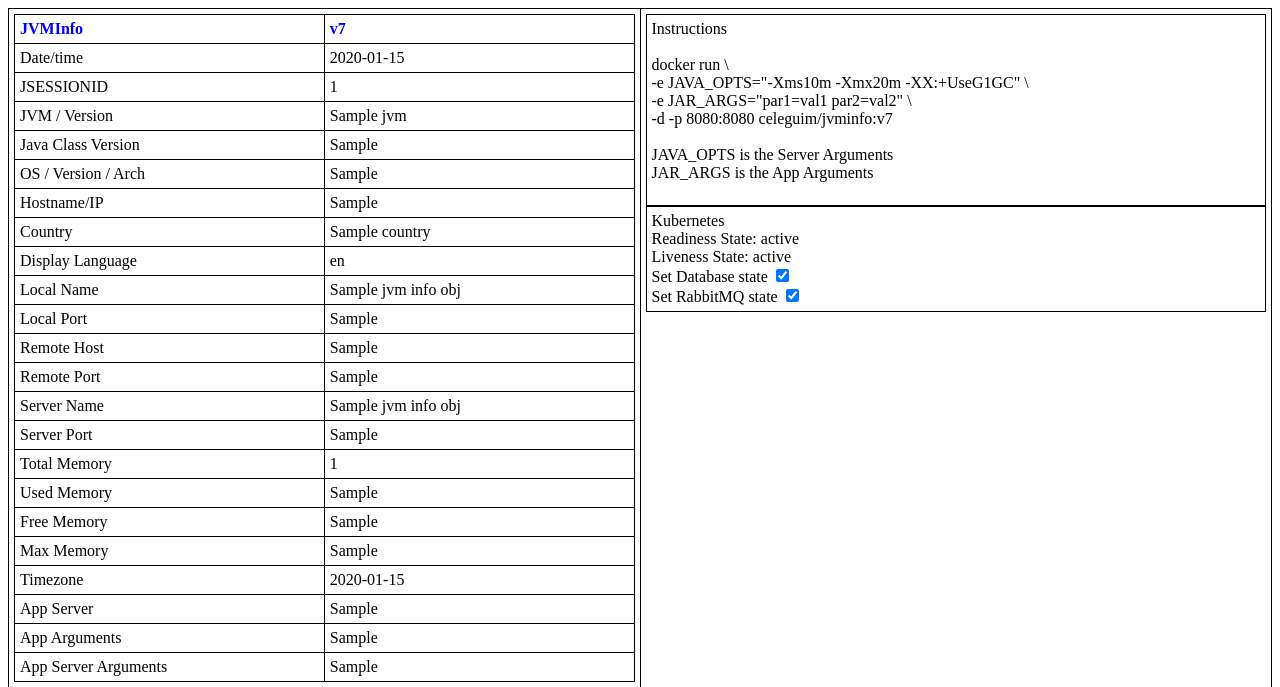
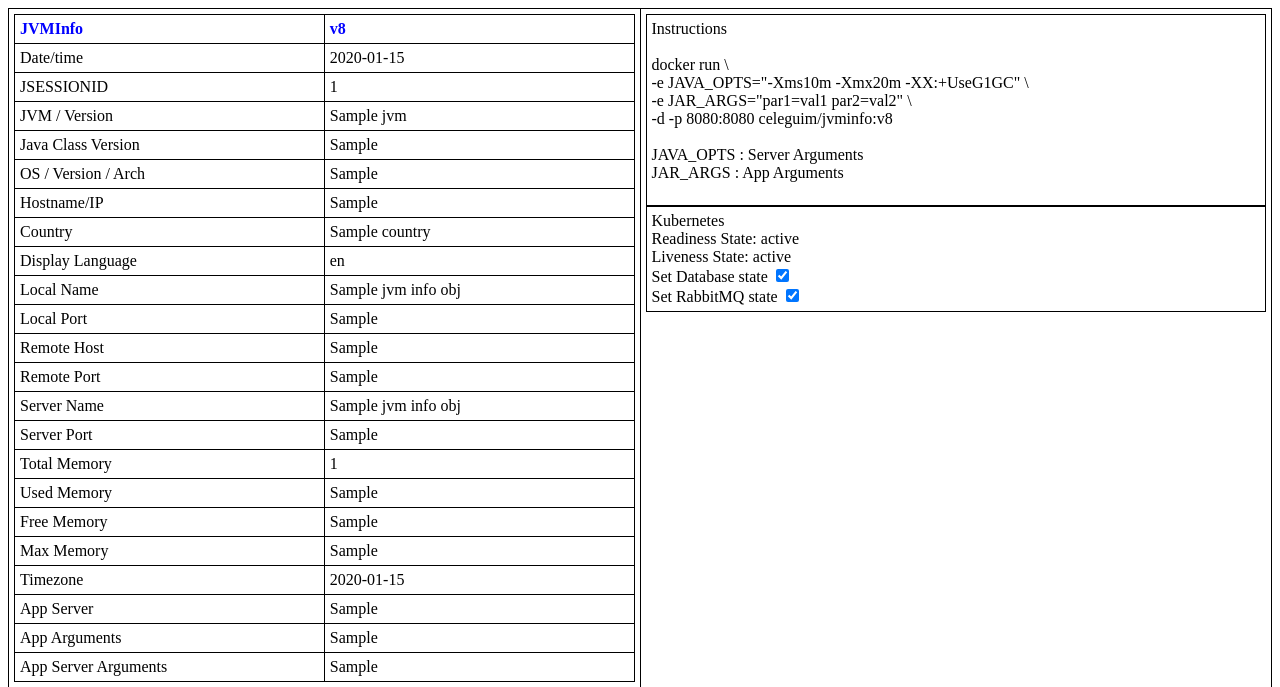
Before and after one commit to celeguim/jvminfo, a Spring app: template src/main/resources/templates/index.html in a window 1280 px wide. Shown: the top 687 px of the page. Run offline with Thymeleaf, Linux system fonts and the light colour scheme; the template is opened without the code that fills it: most values are stand-ins (such as "Sample title", 1, 10 or a date in 2020); data that the repository does not hold is empty.

Commit message:
template is updated.

```diff
--- a/src/main/resources/templates/index.html
+++ b/src/main/resources/templates/index.html
@@ -24,7 +24,7 @@
             <table style="width: 100%;">
                 <tr>
                     <td style="color:blue;font-weight:bold;">JVMInfo</td>
-                    <td style="color:blue;font-weight:bold;">v7</td>
+                    <td style="color:blue;font-weight:bold;">v8</td>
                 </tr>
                 <tr>
                     <td>Date/time</td>
@@ -127,10 +127,10 @@
                         docker run \<br>
                         -e JAVA_OPTS="-Xms10m -Xmx20m -XX:+UseG1GC" \<br>
                         -e JAR_ARGS="par1=val1 par2=val2" \<br>
-                        -d -p 8080:8080 celeguim/jvminfo:v7<br>
+                        -d -p 8080:8080 celeguim/jvminfo:v8<br>
                         <br>
-                        JAVA_OPTS is the Server Arguments <br>
-                        JAR_ARGS is the App Arguments <br><br>
+                        JAVA_OPTS : Server Arguments <br>
+                        JAR_ARGS : App Arguments <br><br>
                     </td>
                 </tr>
             </table>
```
Also changed, not shown: 1 other file.
